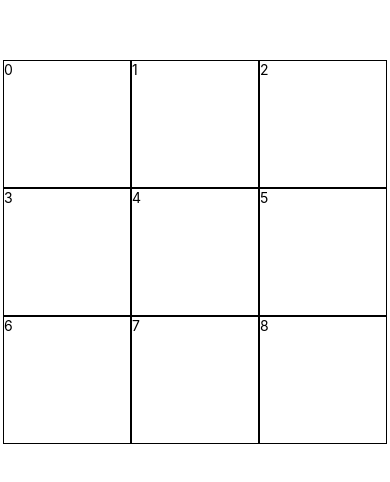
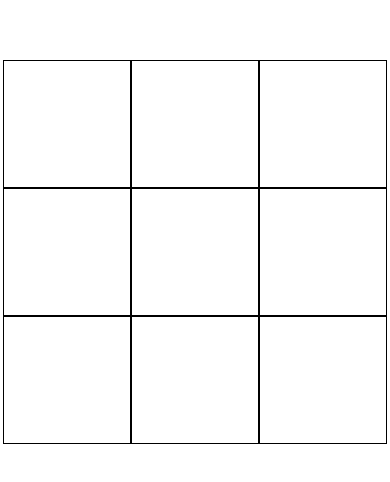
Before and after one commit to danturiano/rn-tictactoe, a React Native app: screen / in a window 390 px wide. Shown: the part 170-652 px from the top of the page. Built offline with nearby package versions, Linux system fonts and the light colour scheme.

Commit message:
feat: function to check for winner

```diff
--- a/App.tsx
+++ b/App.tsx
@@ -4,15 +4,52 @@ import { useState } from 'react';
 import { View } from 'react-native';
 import './global.css';
 
+const playerOne: number[] = [];
+const playerTwo: number[] = [];
+
+const winningPattern = [
+  [0, 1, 2],
+  [0, 3, 6],
+  [0, 4, 8],
+  [1, 4, 7],
+  [2, 5, 8],
+  [2, 4, 6],
+  [3, 4, 5],
+  [6, 7, 8],
+];
+
+const checkPatternMatch = (playerMoves: number[]) => {
+  return winningPattern.some((pattern) => pattern.every((pos) => playerMoves.includes(pos)));
+};
+
 export default function App() {
-  const defaultBoard = [null, null, null, null, null, null, null, null, null];
-  const [board, setBoard] = useState(defaultBoard);
+  const defaultBoard: (string | null)[] = Array(9).fill(null);
+
+  const [currentPlayer, setCurrentPlayer] = useState('playerOne');
+  const [board, setBoard] = useState<(string | null)[]>(defaultBoard);
+  const [token, setToken] = useState('X');
+
+  const onPressHandler = (index: number) => {
+    if (currentPlayer === 'playerOne') {
+      playerOne.push(index);
+      const hasMatch = checkPatternMatch(playerOne);
+      if (hasMatch) console.log(`${currentPlayer} Winner!`);
+    } else {
+      playerTwo.push(index);
+      checkPatternMatch(playerTwo);
+      const hasMatch = checkPatternMatch(playerOne);
+      if (hasMatch) console.log(`${currentPlayer} Winner!`);
+    }
+    setBoard((cells) => cells.map((cell, i) => (i === index ? token : cell)));
+    setToken((prev) => (prev === 'X' ? 'O' : 'X'));
+    setCurrentPlayer((prev) => (prev === 'playerOne' ? 'playerTwo' : 'playerOne'));
+  };
 
   return (
     <Container>
       <View className="w-96 flex-row flex-wrap">
         {board.map((cell, index) => (
-          <Cell value={index} />
+          <Cell value={cell} key={index} index={index} pressHandler={onPressHandler} />
         ))}
       </View>
     </Container>
--- a/components/Cell.tsx
+++ b/components/Cell.tsx
@@ -1,9 +1,22 @@
-import { Text, View } from 'react-native';
+import { Pressable, Text } from 'react-native';
 
-export default function Cell({ value }: { value: number }) {
+type CellProps = {
+  value: string | null;
+  index: number;
+  pressHandler: (index: number) => void;
+};
+
+export default function Cell({ value, index, pressHandler }: CellProps) {
   return (
-    <View className="h-32 w-32 border">
+    <Pressable
+      className={styles.cell}
+      onPress={() => pressHandler(index)}
+      disabled={value !== null}>
       <Text>{value}</Text>
-    </View>
+    </Pressable>
   );
 }
+
+const styles = {
+  cell: 'flex h-32 w-32 items-center justify-center border',
+};
```
